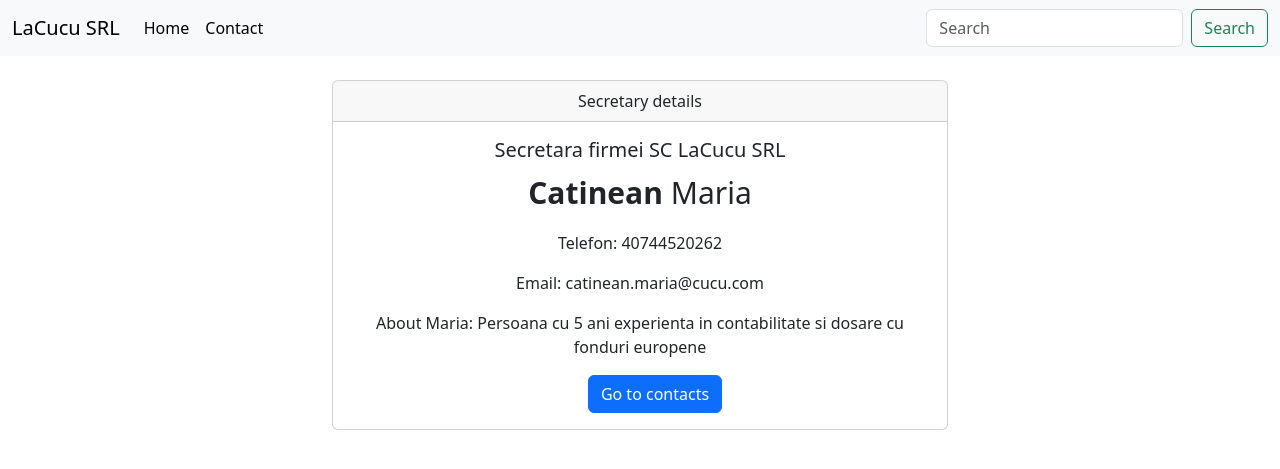
After one commit to CucuJr/sda_proj, a Django app: page /secretara_details/ in a window 1280 px wide. The commit adds this page. Shown: the top 469 px of the page. Run offline with Django 4.2, Linux system fonts and the light colour scheme.

Commit message:
2nd commit

```diff
--- a/contact/urls.py
+++ b/contact/urls.py
@@ -3,5 +3,10 @@ from django.urls import path
 from contact import views
 
 urlpatterns = [
-    path('', views.ContactTemplateView.as_view(), name="contact")
+    path('contact_page/', views.contact_page, name="contact-page"),
+    path('contacts/', views.contacts, name="contacts"),
+    path('manager_details/', views.manager_details, name="manager-details"),
+    path("secretara_details/", views.secretara_details, name="secretara-details"),
+    path("tehnician_details/", views.tehnician_details, name="tehnician-details"),
+    path("casier_details/", views.casier_details, name="casier-details"),
 ]
--- a/contact/views.py
+++ b/contact/views.py
@@ -1,5 +1,101 @@
+from django.http import HttpResponse
+from django.shortcuts import render
 from django.views.generic import TemplateView
 
 
-class ContactTemplateView(TemplateView):
-    template_name = "contact/contact_page.html"
+def contact_page(request):
+    return HttpResponse("Hello Lumee!!")
+
+def contacts(request):
+    list_contacts = {
+        "contacts":[
+            {
+                "nume": "Catinean",
+                "prenume": "Avram",
+                "functia": "Manager",
+                "email": "catinean.avram@cucu.com",
+                "tel": 40744520260
+            },
+            {
+                "nume": "Catinean",
+                "prenume": "Maria",
+                "functia": "Secretara",
+                "email": "catinean.maria@cucu.com",
+                "tel": 40744520262
+            },
+            {
+                "nume": "Catinean",
+                "prenume": "Andrei",
+                "functia": "Tehnician",
+                "email": "catinean.andrei@cucu.com",
+                "tel": 40744520261
+            },
+            {
+                "nume": "Bog",
+                "prenume": "Cristian",
+                "functia": "Casier",
+                "email": "bug.cristian@cucu.com",
+                "tel": 40744520263
+            },
+        ]
+    }
+
+    return render(request, "contact/contact_page.html", list_contacts)
+
+def manager_details(request):
+    manager = {
+        "manager_details": [
+            {
+                "nume": "Catinean",
+                "prenume": "Avram",
+                "functia": "Manager",
+                "email": "catinean.avram@cucu.com",
+                "tel": 40744520260
+            }
+        ]
+    }
+    return render(request, "contact/manager_details.html", manager)
+
+
+def secretara_details(request):
+    secretara = {
+        "secretara_details": [
+            {
+                "nume": "Catinean",
+                "prenume": "Maria",
+                "functia": "Secretara",
+                "email": "catinean.maria@cucu.com",
+                "tel": 40744520262
+            }
+        ]
+    }
+    return render(request, "contact/secretara_details.html", secretara)
+
+
+def tehnician_details(request):
+    tehnician = {
+        "tehnician_details": [
+            {
+                "nume": "Catinean",
+                "prenume": "Andrei",
+                "functia": "Secretara",
+                "email": "catinean.andrei@cucu.com",
+                "tel": 40744520261
+            }
+        ]
+    }
+    return render(request, "contact/tehnician_details.html", tehnician)
+
+def casier_details(request):
+    casier = {
+        "casier_details": [
+            {
+                "nume": "Bog",
+                "prenume": "Cristian",
+                "functia": "Casier",
+                "email": "bug.cristian@cucu.com",
+                "tel": 40744520263
+            }
+        ]
+    }
+    return render(request, "contact/casier_details.html", casier)
--- /dev/null
+++ b/templates/contact/secretara_details.html
@@ -0,0 +1,28 @@
+{% extends "base.html" %}
+{% block title %} Details secretara {% endblock %}
+{% block content %}
+    <div class="container-fluid">
+        <div class="row">
+            {% for secretara in secretara_details %}
+            <div class="col-md-6 offset-md-3">
+                <br>
+                <div class="card text-center">
+                    <div class="card-header">
+                        Secretary details
+                    </div>
+                    <div class="card-body">
+                        <h5 class="card-title"> Secretara firmei SC LaCucu SRL </h5>
+                        <p class="card-text" style="font-size: 30px"> <b>{{ secretara.nume }}</b> {{ secretara.prenume }}</p>
+                        <p class="card-text"> Telefon: {{ secretara.tel }} </p>
+                        <p class="card-text"> Email: {{ secretara.email }}</p>
+                        <p class="card-text"> About {{ secretara.prenume }}: Persoana cu 5 ani experienta in contabilitate si dosare cu fonduri europene</p>
+
+                        <a href="{% url "contacts" %}" class="btn btn-primary" style="margin-left: 30px" > Go to contacts </a>
+
+                    </div>
+                </div>
+            </div>
+            {% endfor %}
+        </div>
+    </div>
+{% endblock %}
--- a/templates/navbar.html
+++ b/templates/navbar.html
@@ -14,7 +14,7 @@
         </li>
 
         <li class="nav-item">
-          <a class="nav-link active" aria-current="page" href="{% url "contact" %}">Contact</a>
+          <a class="nav-link active" aria-current="page" href="{% url "contacts" %}">Contact</a>
         </li>
       </ul>
 
```
Also changed, not shown: templates/contact/casier_details.html (added, +28 -0 lines), templates/contact/contact_page.html (+57 -0 lines), templates/contact/manager_details.html (added, +27 -0 lines), templates/contact/tehnician_details.html (added, +28 -0 lines).
